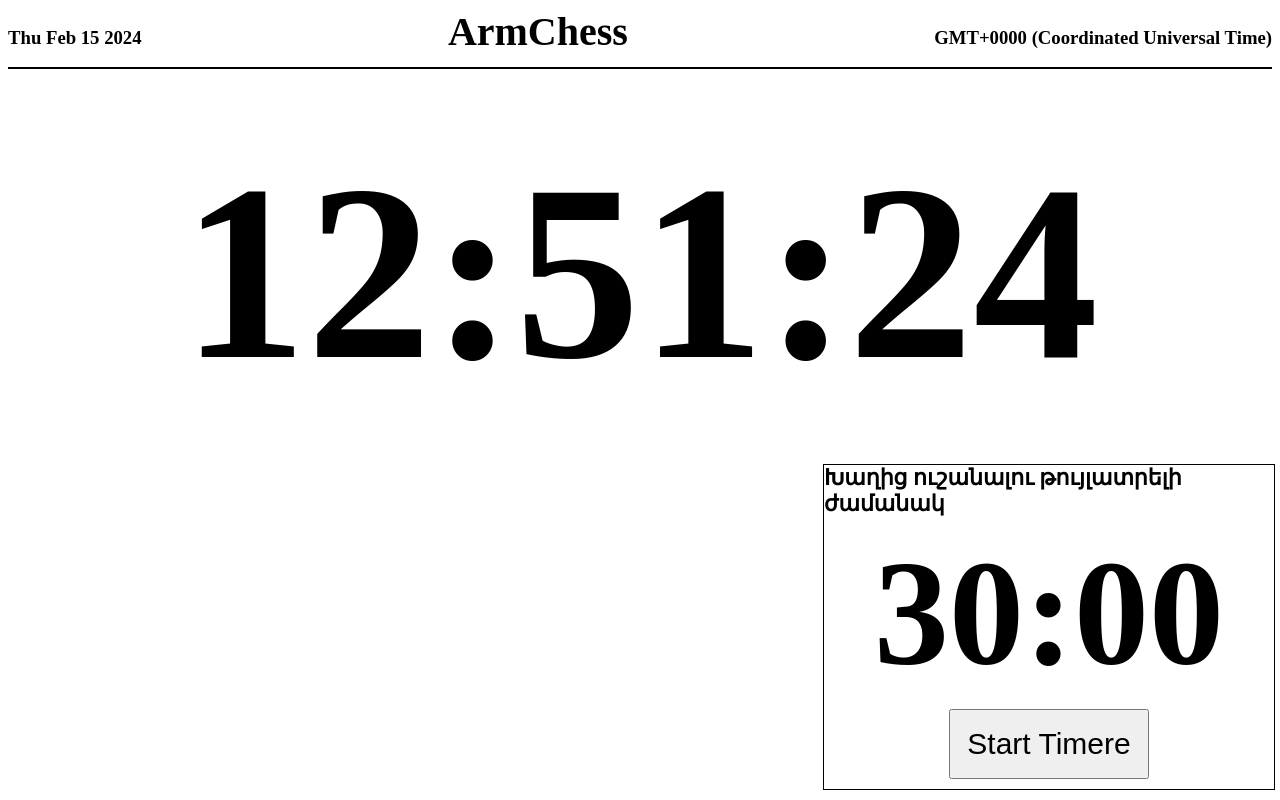
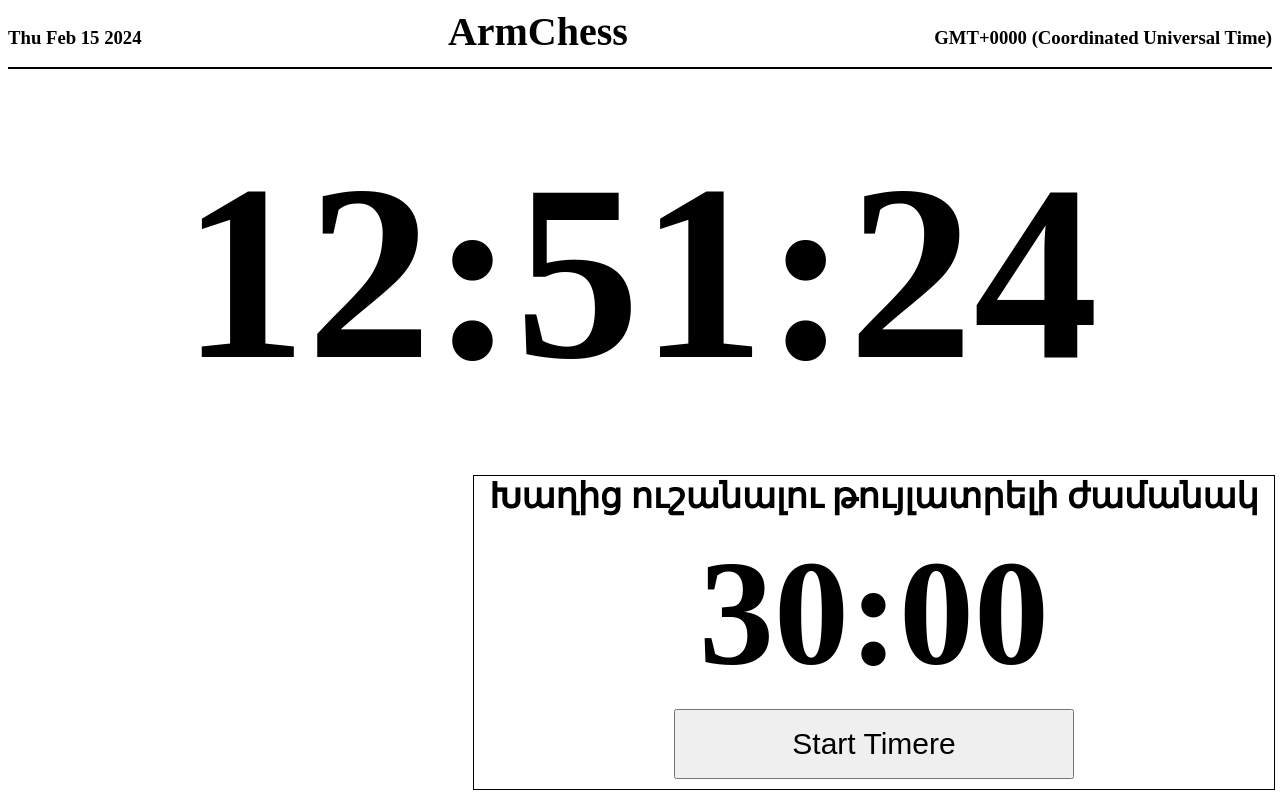
Before and after one commit to armchess/armchess.github.io, a plain HTML site: page chess_timer/index.html in a window 1280 px wide. Drawn offline with Linux system fonts and the light colour scheme.

Commit message:
change timer

```diff
--- a/chess_timer/index.html
+++ b/chess_timer/index.html
@@ -14,7 +14,7 @@
 <div class="line" class="containers"></div>
 <div class="real_time"><h1 id="real_time"></h1></div>
 <div class="containers timer">
-  <b style="font-size: 22px;">Խաղից ուշանալու թույլատրելի ժամանակ</b>
+  <b style="font-size: 35px;">Խաղից ուշանալու թույլատրելի ժամանակ</b>
   <h2>30:00</h2>
   <button id="start_button">Start Timere</button>
 </div>
--- a/chess_timer/script.js
+++ b/chess_timer/script.js
@@ -23,7 +23,7 @@ setInterval(()=>{
 
 function countdown(minMilObj){
   if(minMilObj.minute === "00" && minMilObj.milisecond === "00"){
-    timer.innerText = "Time End"
+    timer.innerText = "TIME END"
     return true;
   }
   if(minMilObj.milisecond === "00"){
--- a/chess_timer/style.css
+++ b/chess_timer/style.css
@@ -27,12 +27,12 @@
   }
   #start_button {
     height: 70px;
-    width: 200px;
+    width: 400px;
     font-size: 30px;
     margin-bottom: 10px
   }
   .timer {
-    width: 450px;
+    width: 800px;
     position: absolute;
     bottom: 10px;
     right: 5px;
```
